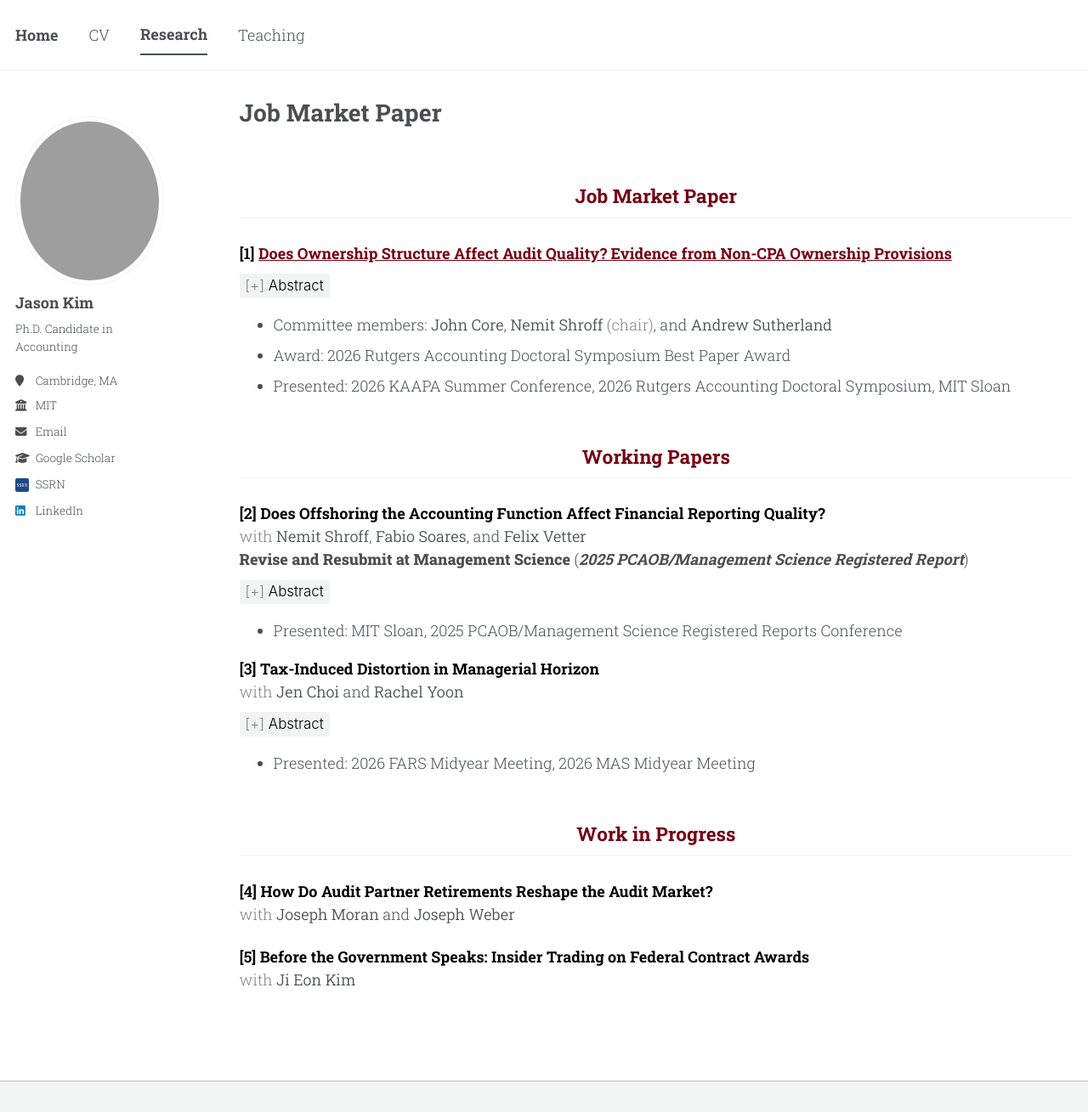
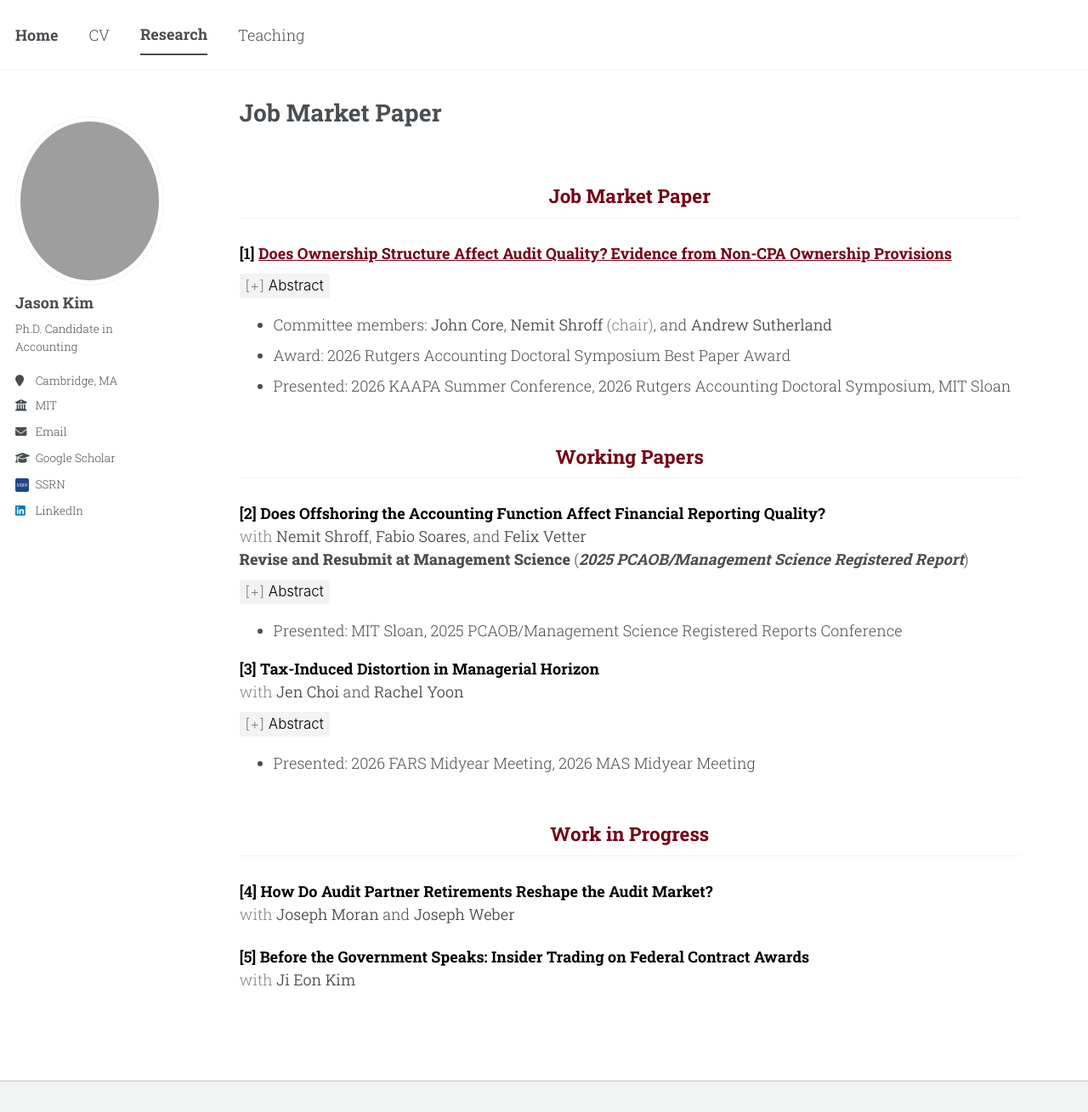
Before and after one commit to jgkim262/jgkim262.github.io, a Jekyll site: the page built from _pages/research.md, in a window 1280 px wide and 1309 px high. Shown: the whole window at 85% size. Built offline with Jekyll 4.4.1, drawn with Linux system fonts in a browser that asks for light colours; a style sheet for code colours, icons or effects is not loaded; our own code applies the rules of GitHub Pages for plain Markdown files.

Commit message:
Give the Research page a 5% right gutter
Co-Authored-By: Claude Opus 5 (1M context) <noreply@anthropic.com>

```diff
--- a/_sass/layout/_page.scss
+++ b/_sass/layout/_page.scss
@@ -24,12 +24,12 @@
   }
 
   // Opt-in wider column, set per page with `wide: true` in front matter.
-  // suffix(2 of 12) above reserves an empty right gutter of ~16.95%; dropping
-  // it gives the same geometry as the theme's `archive` layout, which is what
-  // timdesilva.me's pages use and why his text column reads wider.
+  // suffix(2 of 12) above reserves an empty right gutter of ~16.95%; this
+  // narrows it to 5%, so the column runs wider than the default pages while
+  // keeping a little breathing room at the right edge.
   &--wide {
     @include breakpoint($large) {
-      padding-right: 0;
+      padding-right: 5%;
     }
   }
 
```
